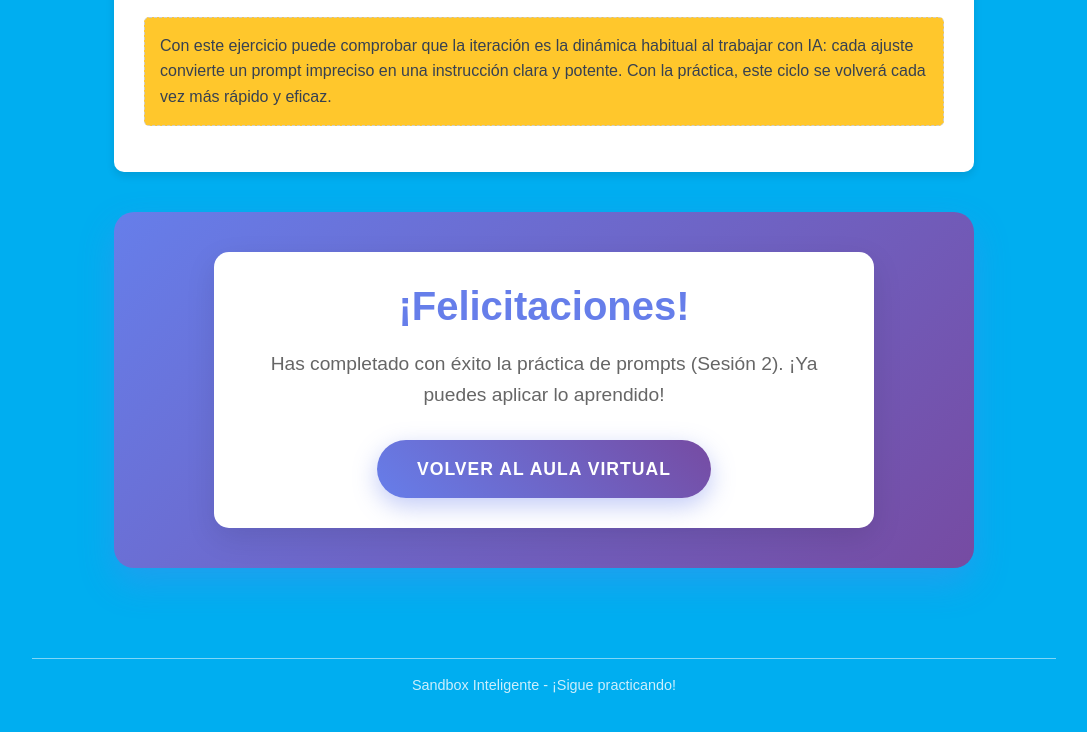
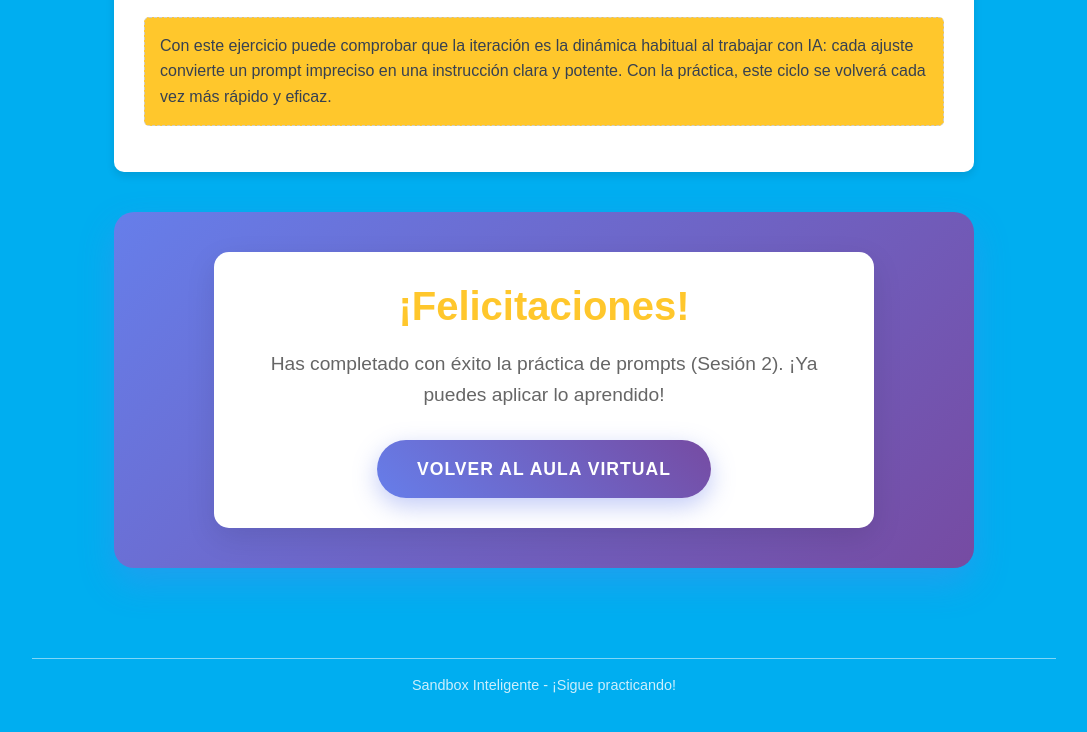
Before and after one commit to cegomezsantos/sesion2, a website: page index.html in a window 1280 px wide. Shown: the part 5462-6194 px from the top of the page, without its empty margins (96-1183 px from the left). Drawn offline with nearby package versions, Linux system fonts and the light colour scheme.

```diff
--- a/style.css
+++ b/style.css
@@ -678,7 +678,7 @@
 }
 
 .congratulations-card h2 {
-    color: #667eea;
+    color: #FFC72C;
     font-size: 2.5em;
     margin-bottom: 15px;
     font-weight: bold;
```
